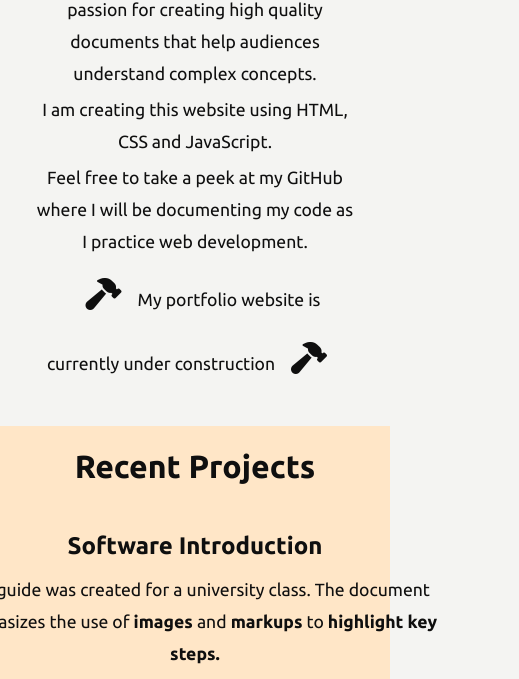
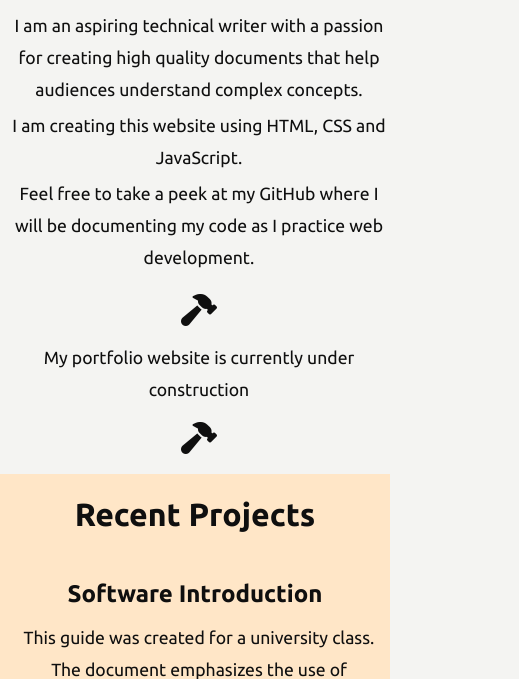
Before and after one commit to maxelaak/maxelaak.github.io, a plain HTML site: page index.html in a window 390 px wide. Shown: the part 651-1330 px from the top of the page, 519 px wide, since content can reach past the window. Drawn offline with Linux system fonts and the light colour scheme.

Commit message:
removed margin from about section
was causing display issues on mobile

```diff
--- a/portfolio.css
+++ b/portfolio.css
@@ -15,6 +15,8 @@
 * {
     margin: 0; /* setting margin and padding to 0 removes browser defaults for consistency */
     padding: 0;
+    width: 100%;
+
     box-sizing: border-box; /* easier to size elements due to browser including padding and borders */
     font-family: "Ubuntu", sans-serif;
     font-size: 16px; /*16px is my prefered font size for rem() function */
@@ -137,7 +139,7 @@ header {
 
 #about {
     background-color: var(--primary-color);
-    margin: 2rem;
+    margin: 0rem;
     text-align: center;
     display: flex;
     flex-direction: column;
```
